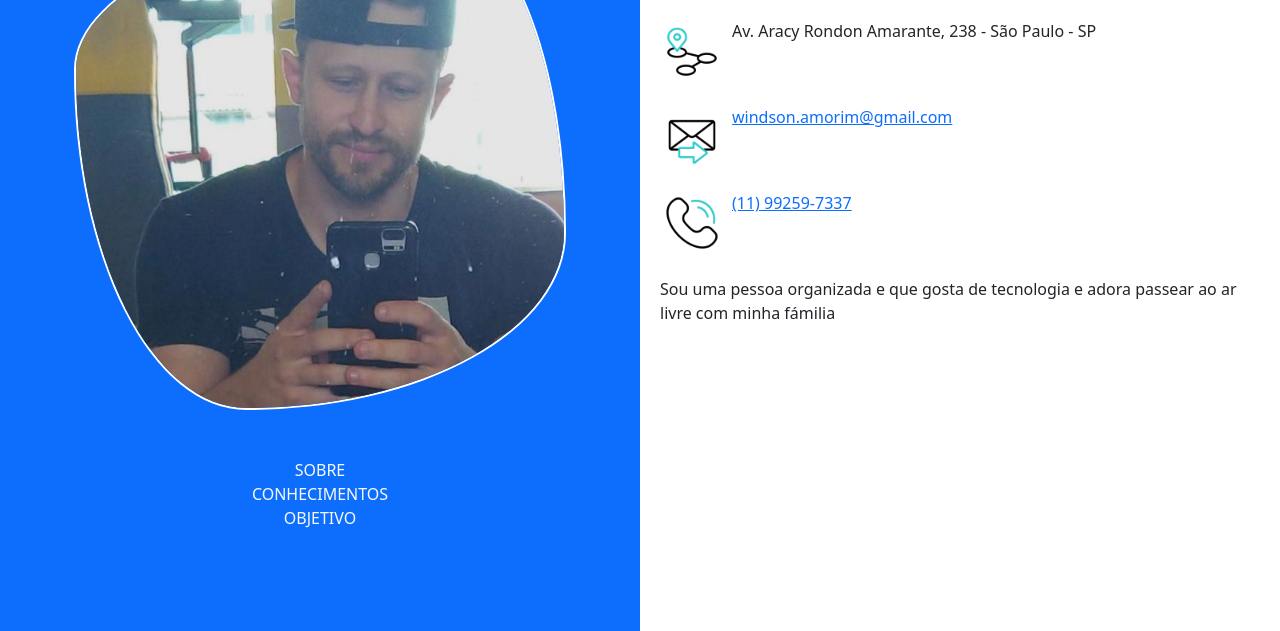
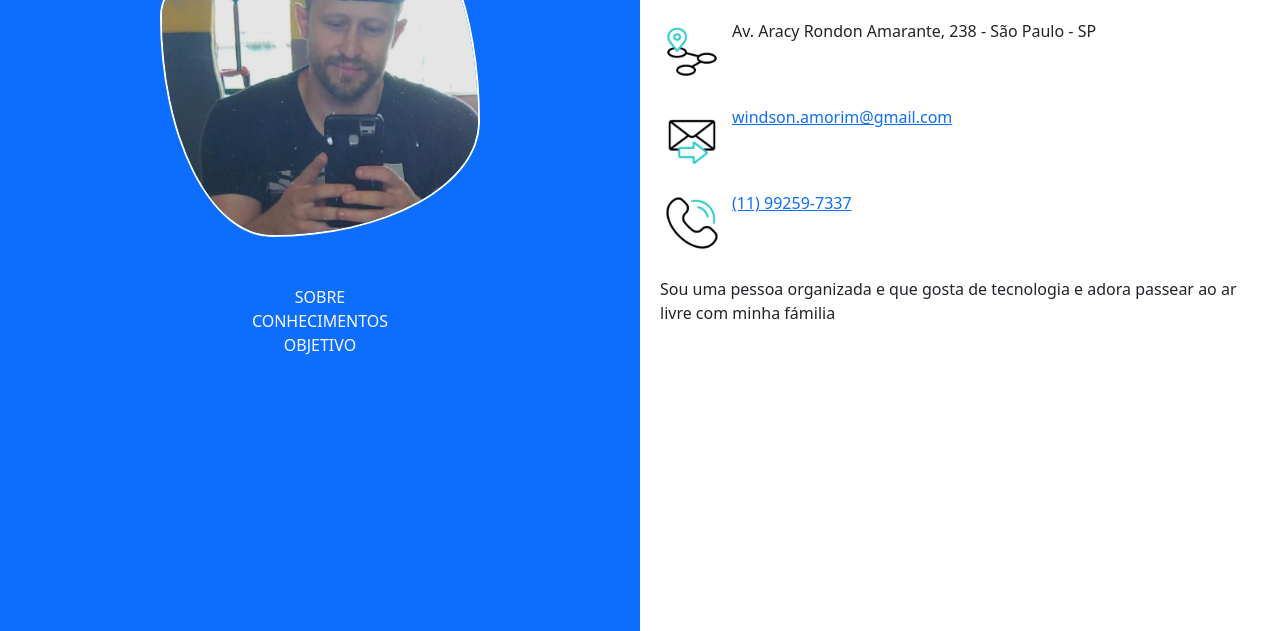
Before and after one commit to WINDSONAMORIM/curriculo-com-bootstrap, a plain HTML site: page index.html in a window 1280 px wide. Shown: the part 131-762 px from the top of the page. Drawn offline with nearby package versions, Linux system fonts and the light colour scheme.

Commit message:
imgPerfil

```diff
--- a/style.css
+++ b/style.css
@@ -29,7 +29,7 @@
 }
 
 #perfil{
-    width: 80%;
+    width: 25vw;
     border: #ffffff solid 2px;
     border-radius: 74% 26% 65% 35% / 31% 64% 36% 69%;
     -webkit-transition: .5s ease-in;
@@ -39,7 +39,7 @@
 }
 
 #perfil:hover{
-    width: 90%;
+    width: 30vw;
     border: #c8d608ec solid 2px;
     border-radius: 31% 64% 36% 69% / 74% 26% 65% 35%;
     box-shadow: 3px 3px 3px 2px rgba(0, 0, 0, 0.2);
```
